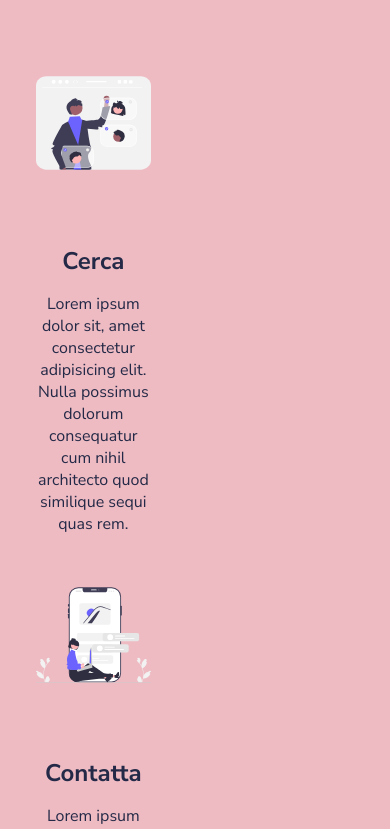
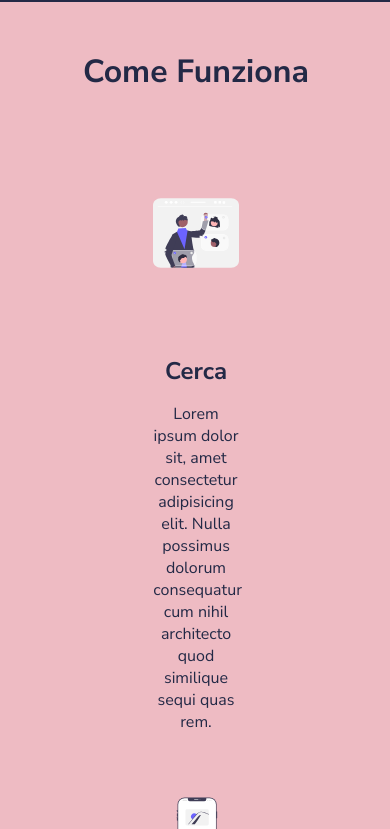
Before and after one commit to alessiozaccato/html-css-resp-wannabe, a plain HTML site: page index.html in a window 390 px wide. Shown: the part 1171-2000 px from the top of the page. Drawn offline with Linux system fonts and the light colour scheme.

Commit message:
FIX: layout 480px

```diff
--- a/css/style.css
+++ b/css/style.css
@@ -130,27 +130,27 @@ img {
 
 @media screen and (max-width: 768px) {
     .container {
-        width: 768px;
+        max-width:768px;
         margin: 0 auto;
         padding: 0 20px;
     }
 }
 
-@media screen and ( max-width: 480px) {
+@media screen and (max-width: 480px) {
     .container {
-        max-width: 480px;
+        max-width:480px;
         margin: 0 auto;
         padding: 0 20px;
     }
 
     .row {
+        width: 80%;
         display: flex;
         flex-direction: column;
+        align-items: center;
     }
 
     h2 {
-        margin-bottom: 2.5rem;
-        font-size: 2rem;
-        color: #fffffe;
+        width: 80%;
     }
 }
```
